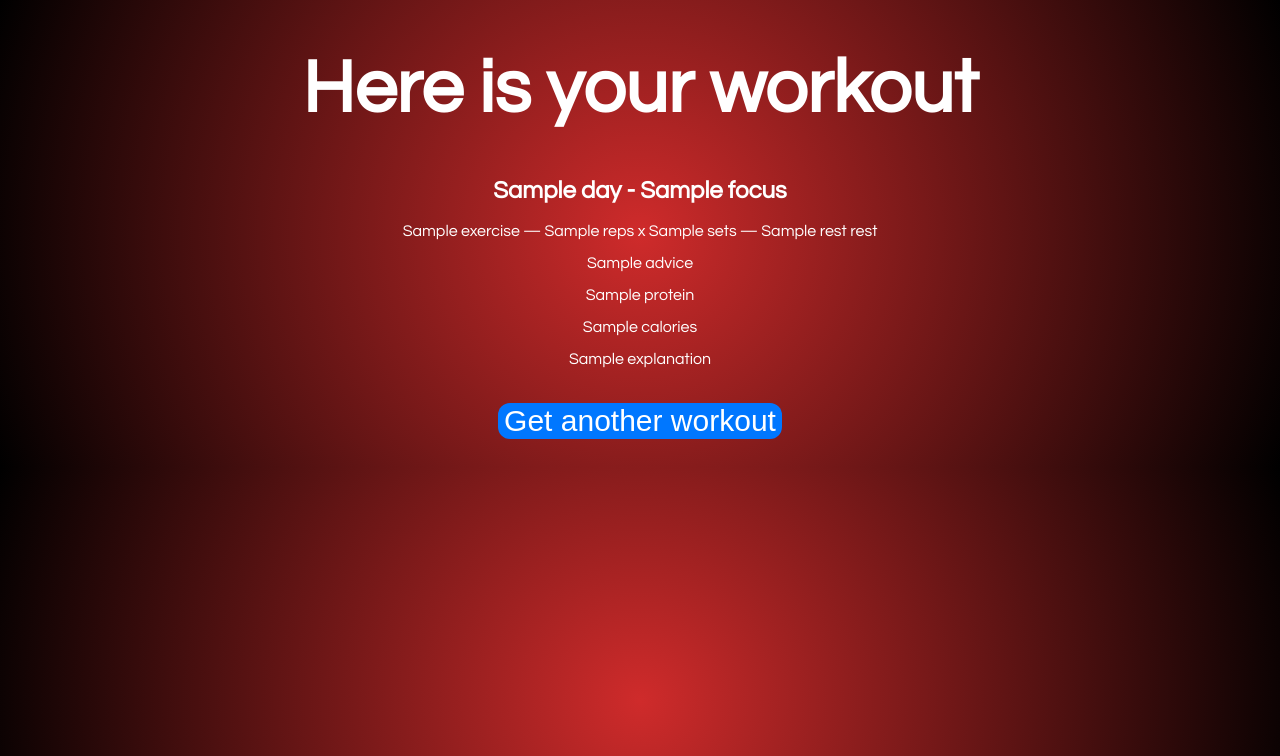
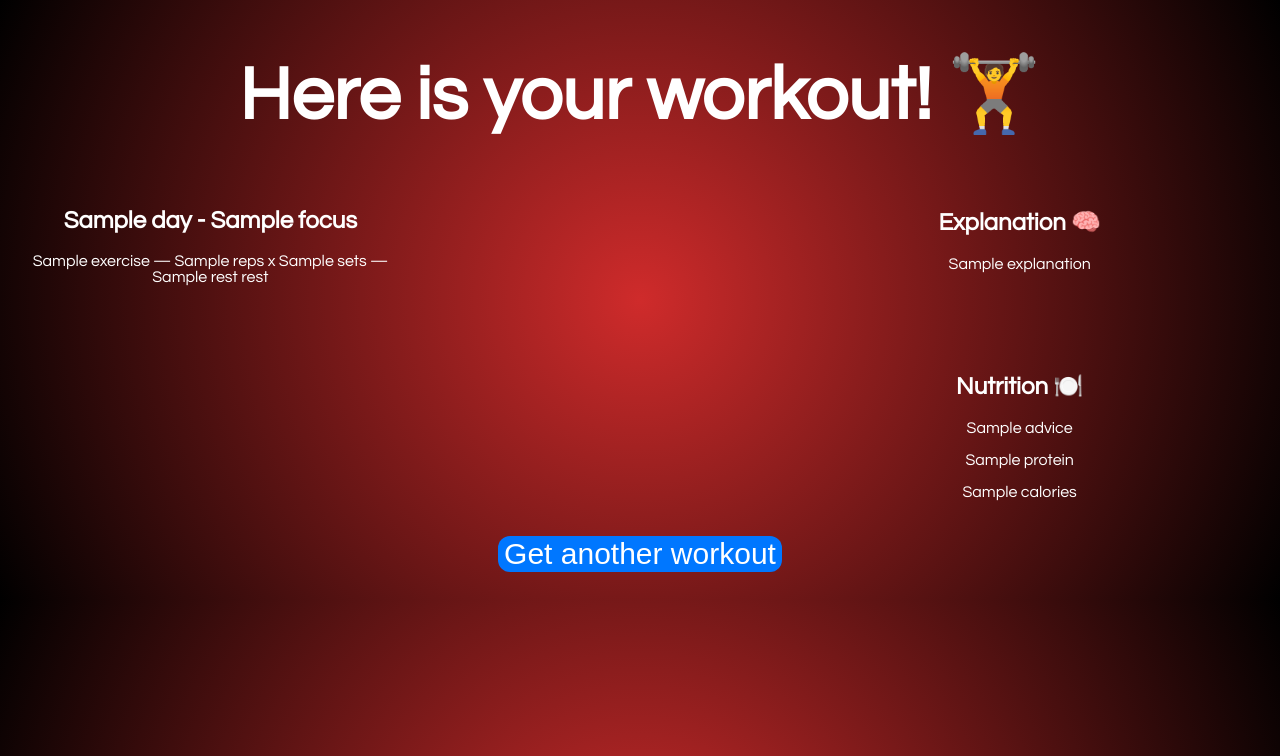
Before and after one commit to alejandro-ariza1/Workout-Generator, a Flask app: template templates/your-workout.html in a window 1280 px wide. Shown: the top 756 px of the page. Run offline with Flask 3, Linux system fonts and the light colour scheme; the template is opened without the code that fills it: most values are stand-ins (such as "Sample title", 1, 10 or a date in 2020).

Commit message:
Add CSS for web layout

```diff
--- a/static/your-workout.css
+++ b/static/your-workout.css
@@ -31,3 +31,36 @@ button:hover{
 button:active{
     background-color: rgb(0, 139, 275);
 }
+
+.workout-grid{
+    display: grid;
+    grid-template-columns: 2fr 1fr;
+    grid-template-rows: 1fr 1fr;
+    grid-template-areas:
+    "workout explanation"
+    "workout nutrition";
+    margin-right: 50px;
+}
+
+.workout{
+    grid-area: workout;
+    display: grid;
+    grid-template-columns: 1fr 1fr;
+    grid-template-rows: auto;
+}
+
+.explanation{
+    grid-area: explanation;
+}
+
+.explanation h2{
+    font-weight: bold;
+}
+
+.nutrition{
+    grid-area: nutrition;
+}
+
+.nutrition h2{
+    font-weight: bold;
+}
--- a/templates/your-workout.html
+++ b/templates/your-workout.html
@@ -10,29 +10,34 @@
     <link href="https://fonts.googleapis.com/css2?family=Inter:ital,opsz,wght@0,14..32,100..900;1,14..32,100..900&family=Questrial&display=swap" rel="stylesheet">
 </head>
 <body>
-    <h1>Here is your workout</h1>
+    <h1>Here is your workout! 🏋️</h1>
 
     <div class="workout-grid">
+
         <div class="workout">
-            <p>{% for day in workout.workout_plan %}
-                <h2>{{ day.day }} - {{ day.focus }}</h2>
-                    {% for exercise in day.exercises %}
-                        <p>
-                            {{ exercise.name }} — {{ exercise.reps }} x {{ exercise.sets }} — {{ exercise.rest }} rest
-                        </p>
-                    {% endfor %}
+            {% for day in workout.workout_plan %}
+                <div class="day">
+                    <h2>{{ day.day }} - {{ day.focus }}</h2>
+                        {% for exercise in day.exercises %}
+                            <p>
+                                <bold>{{ exercise.name }}</bold> — {{ exercise.reps }} x {{ exercise.sets }} — {{ exercise.rest }} rest
+                            </p>
+                        {% endfor %}
+                </div>
                 {% endfor %}
-            </p>
+
         </div>
 
         <div class="explanation">
+            <h2>Explanation 🧠</h2>
+            <p>{{workout.explanation}}</p>
+        </div>
+
+        <div class="nutrition">
+            <h2>Nutrition 🍽️</h2>
             <p>{{workout.nutrition.advice}}</p>
             <p>{{workout.nutrition.protein}}</p>
             <p>{{workout.nutrition.calories}}</p>
-        </div>
-
-        <div class="nutrition">
-            <p>{{workout.explanation}}</p>
         </div>
 
     </div>
```
